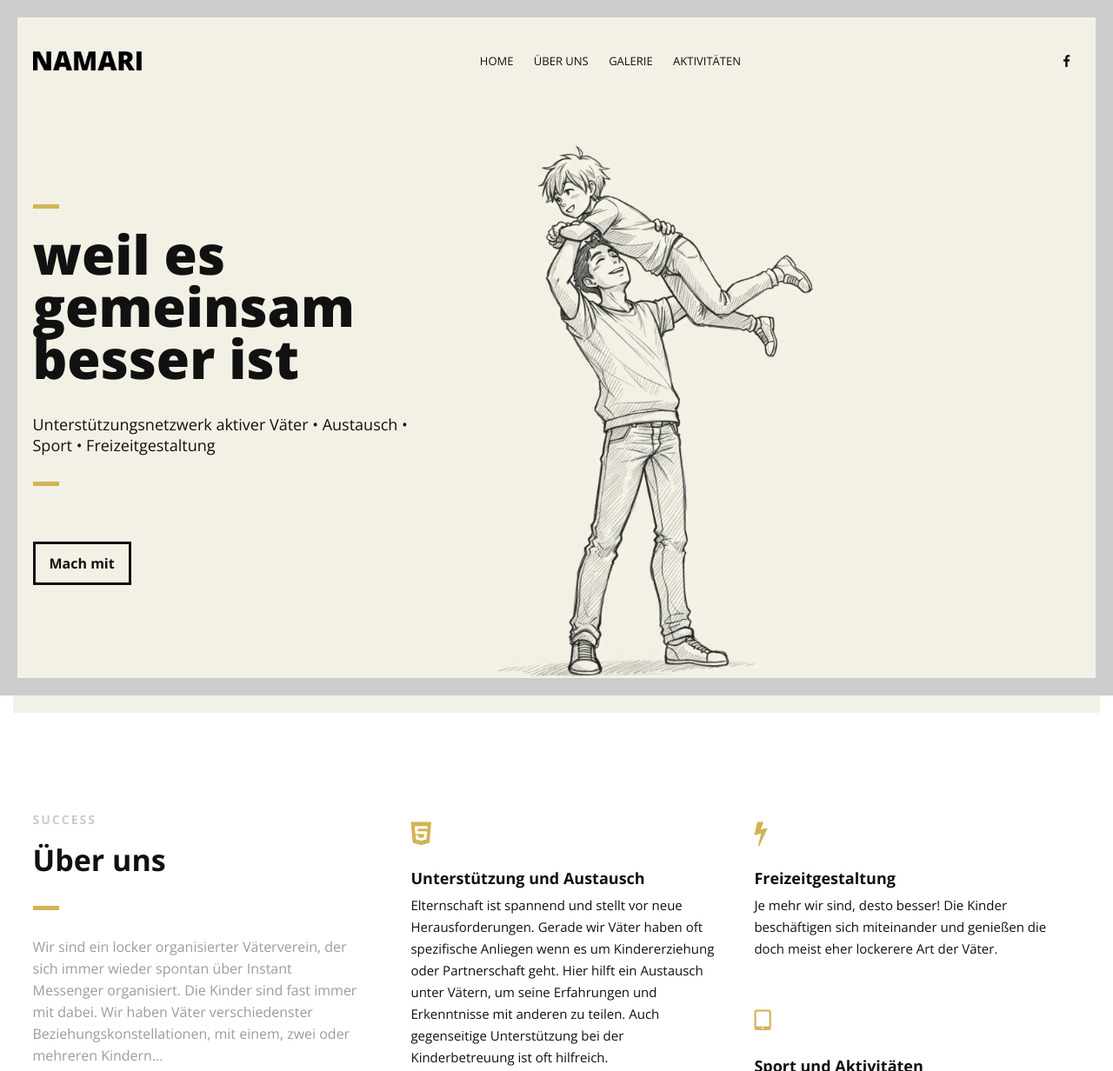
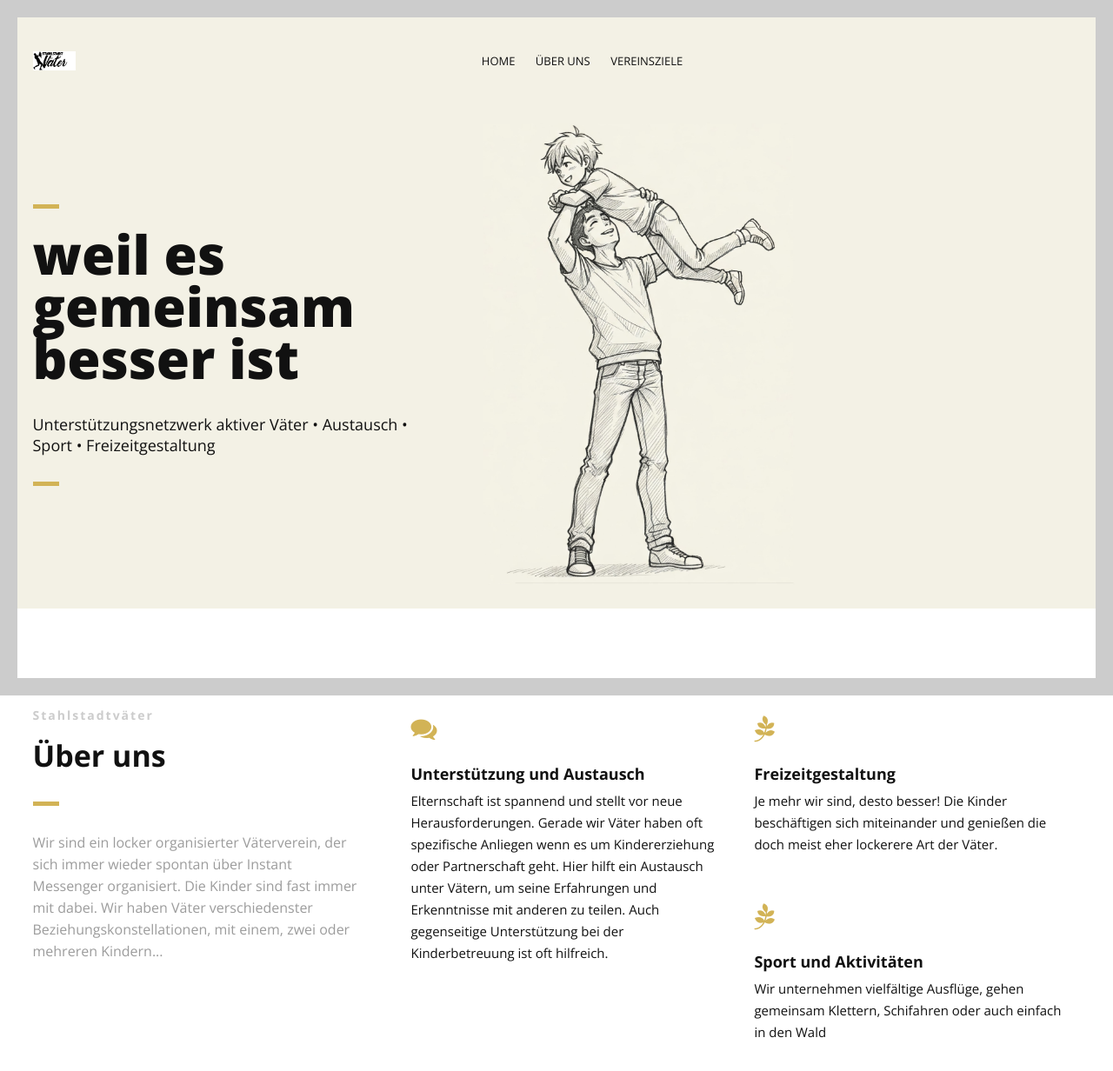
Before and after one commit to 000panther/stv.family, a plain HTML site: page index.html in a window 1280 px wide. Shown: the top 1232 px of the page at 87% size. Drawn offline with nearby package versions, Linux system fonts and the light colour scheme.

Commit message:
Reduce unneeded content

```diff
--- a/css/namari-color.css
+++ b/css/namari-color.css
@@ -311,6 +311,10 @@ h6 {
 }
 
 
+ul li::marker {
+    color: #d2b356;
+}
+
 /*------------------------------------------------------------------------------------------*/
 /* 7. Footer */
 /*------------------------------------------------------------------------------------------*/
--- a/css/style.css
+++ b/css/style.css
@@ -471,6 +471,14 @@ section {
     -ms-transform: scale(0.93);
     transform: scale(0.93);
     color: #fff;
+}
+
+ul {
+    margin-left: 20px;
+}
+
+ul li {
+    margin-bottom: 5px;
 }
 
 
--- a/index.html
+++ b/index.html
@@ -59,11 +59,11 @@
                     <div id="logo">
 
                         <!--Logo that is shown on the banner-->
-                        <img src="images/logo.png" id="banner-logo" alt="Landing Page"/>
+                        <img src="images/logo.jpg" id="banner-logo" alt="Landing Page"/>
                         <!--End of Banner Logo-->
 
                         <!--The Logo that is shown on the sticky Navigation Bar-->
-                        <img src="images/logo-2.png" id="navigation-logo" alt="Landing Page"/>
+                        <img src="images/logo.jpg" id="navigation-logo" alt="Landing Page"/>
                         <!--End of Navigation Logo-->
 
                     </div>
@@ -73,11 +73,11 @@
 
                         <!--Social Icons in Header-->
                         <ul class="social-icons">
-                            <li>
+                            <!-- <li>
                                 <a target="_blank" title="Facebook" href="https://www.facebook.com/username">
                                     <i class="fa fa-facebook fa-1x"></i><span>Facebook</span>
                                 </a>
-                            </li>
+                            </li> -->
                             <!-- <li>
                                 <a target="_blank" title="Google+" href="http://google.com/+username">
                                     <i class="fa fa-google-plus fa-1x"></i><span>Google+</span>
@@ -112,11 +112,11 @@
                             <li>
                                 <a href="#about">Über uns</a>
                             </li>
+                            <!-- <li>
+                                <a href="#gallery">Galerie</a>
+                            </li> -->
                             <li>
-                                <a href="#gallery">Galerie</a>
-                            </li>
-                            <li>
-                                <a href="#activities">Aktivitäten</a>
+                                <a href="#ziele">Vereinsziele</a>
                             </li>
                             <!-- <li>
                                 <a href="#testimonials">Testimonials</a>
@@ -149,7 +149,7 @@
                 </div>
 
                 <!--Call to Action-->
-                <a href="#" class="button">Mach mit</a>
+                <!-- <a href="#" class="button">Mach mit</a> -->
                 <!--End Call to Action-->
 
             </div>
@@ -167,7 +167,7 @@
 
                 <div class="col-3">
                     <div class="section-heading">
-                        <h3>SUCCESS</h3>
+                        <h3>Stahlstadtväter</h3>
                         <h2 class="section-title">Über uns</h2>
                         <p class="section-subtitle">
                             Wir sind ein locker organisierter Väterverein, der sich immer wieder
@@ -185,7 +185,7 @@
                     <div class="col-2 icon-block icon-top wow fadeInUp" data-wow-delay="0.1s">
                         <!--Icon-->
                         <div class="icon">
-                            <i class="fa fa-html5 fa-2x"></i>
+                            <i class="fa fa-comments fa-2x" aria-hidden="true"></i>
                         </div>
                         <!--Icon Block Description-->
                         <div class="icon-block-description">
@@ -204,7 +204,7 @@
                     <div class="col-2 icon-block icon-top wow fadeInUp" data-wow-delay="0.3s">
                         <!--Icon-->
                         <div class="icon">
-                            <i class="fa fa-bolt fa-2x"></i>
+                            <i class="fa fa-pagelines fa-2x" aria-hidden="true"></i>
                         </div>
                         <!--Icon Block Description-->
                         <div class="icon-block-description">
@@ -218,7 +218,7 @@
                     <div class="col-2 icon-block icon-top wow fadeInUp" data-wow-delay="0.5s">
                         <!--Icon-->
                         <div class="icon">
-                            <i class="fa fa-tablet fa-2x"></i>
+                            <i class="fa fa-pagelines fa-2x" aria-hidden="true"></i>
                         </div>
                         <!--Icon Block Description-->
                         <div class="icon-block-description">
@@ -274,27 +274,27 @@
 
 
         <!--Content Section-->
-        <div id="services" class="scrollto clearfix">
+        <div id="ziele" class="scrollto clearfix">
 
             <div class="row no-padding-bottom clearfix">
 
 
                 <!--Content Left Side-->
-                <div class="col-3">
+                <!-- <div class="col-3"> -->
                     <!--User Testimonial-->
-                    <blockquote class="testimonial text-right bigtest">
+                    <!-- <blockquote class="testimonial text-right bigtest">
                         <q>Lorem ipsum dolor sit amet, consectetur adipiscing elit, sed do eiusmod tempor incididunt ut
                             labore
                             et dolore magna aliqua</q>
                         <footer>— John Doe, Happy Customer</footer>
-                    </blockquote>
+                    </blockquote> -->
                     <!-- End of Testimonial-->
 
-                </div>
+                <!-- </div> -->
                 <!--End Content Left Side-->
 
                 <!--Content of the Right Side-->
-                <div class="col-3">
+                <div class="col-1">
                     <div class="section-heading">
                         <!-- <h3>BELIEVING</h3> -->
                         <h2 class="section-title">Vereinsziele</h2>
@@ -311,15 +311,15 @@
                         <li>Wir unterstützen die möglichst rasche Wende zu einer nachhaltigen, umweltfreundlichen und effizienten Mobilität, sowie nachhaltigen Umgang mit Ressourcen wie beispielsweise Energie und Lebensmittel</li>
                     </ul>
                     <!-- Just replace the Video ID "UYJ5IjBRlW8" with the ID of your video on YouTube (Found within the URL) -->
-                    <a href="#" data-videoid="UYJ5IjBRlW8" data-videosite="youtube" class="button video link-lightbox">
+                    <!-- <a href="#" data-videoid="UYJ5IjBRlW8" data-videosite="youtube" class="button video link-lightbox">
                         WATCH VIDEO <i class="fa fa-play" aria-hidden="true"></i>
-                    </a>
+                    </a> -->
                 </div>
                 <!--End Content Right Side-->
 
-                <div class="col-3">
+                <!-- <div class="col-3">
                     <img src="images/dancer.jpg" alt="Dancer"/>
-                </div>
+                </div> -->
 
             </div>
 
@@ -477,11 +477,11 @@
 
             <!--Social Icons in Footer-->
             <ul class="col-2 social-icons">
-                <li>
+                <!-- <li>
                     <a target="_blank" title="Facebook" href="https://www.facebook.com/username">
                         <i class="fa fa-facebook fa-1x"></i><span>Facebook</span>
                     </a>
-                </li>
+                </li> -->
                 <!-- <li>
                     <a target="_blank" title="Google+" href="http://google.com/+username">
                         <i class="fa fa-google-plus fa-1x"></i><span>Google+</span>
```
Also changed, not shown: images/logo.jpg (added).
